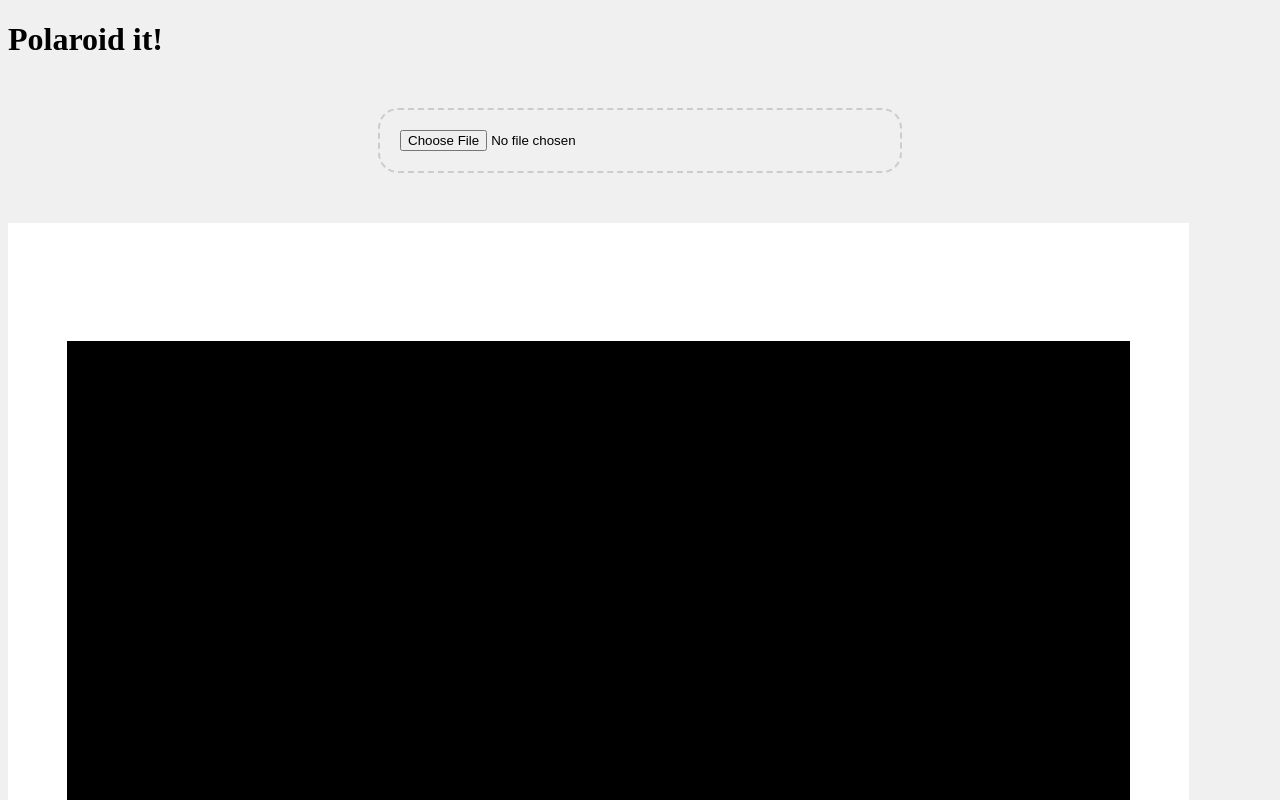
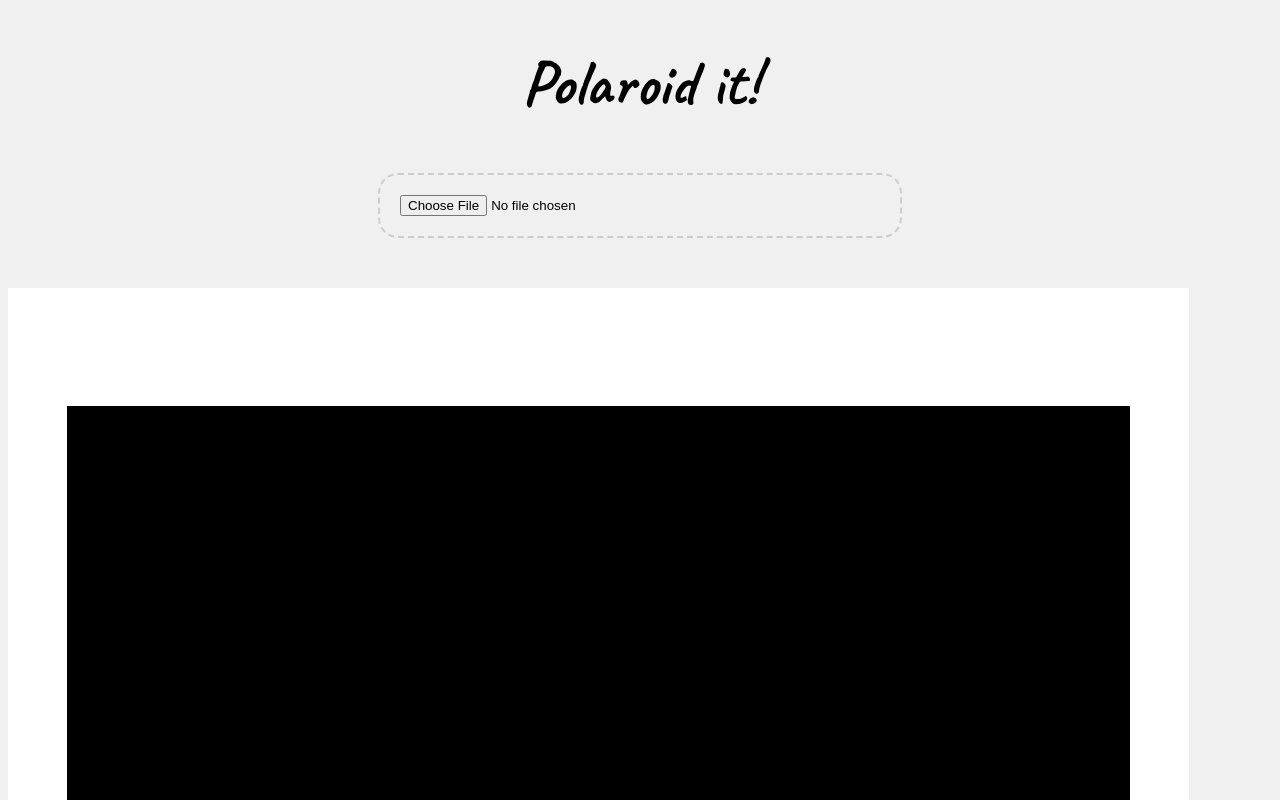
Before and after one commit to CodingCarlos/polaroid-it, a plain HTML site: page index.html in a window 1280 px wide. Shown: the top 800 px of the page. Drawn offline with Linux system fonts and the light colour scheme.

Commit message:
feat: Add typography

```diff
--- a/css/style.css
+++ b/css/style.css
@@ -1,5 +1,12 @@
 body {
 	background-color: #f0f0f0;
+}
+
+h1 {
+	font-family: "Caveat", cursive;
+	font-size: 4em;
+	text-align: center;
+	font-weight: bold;
 }
 
 /*.results {
@@ -25,7 +32,7 @@ body {
 	}
 	.polaroid__handle {
 		bottom: 58px;
-		font-family: "Comic sans", sans-serif;
+		font-family: "Caveat", cursive, sans-serif;
 		font-size: 84px;
 		left: 0px;
 		position: absolute;
--- a/index.html
+++ b/index.html
@@ -5,6 +5,11 @@
   <meta charset="utf-8">
   <meta name="viewport" content="width=device-width, initial-scale=1">
   <title>Polaroid it!</title>
+
+  <!-- Google fonts -->
+  <link rel="preconnect" href="https://fonts.googleapis.com">
+  <link rel="preconnect" href="https://fonts.gstatic.com" crossorigin>
+  <link href="https://fonts.googleapis.com/css2?family=Caveat:wght@400..700&display=swap" rel="stylesheet">
 
   <!-- Hack to avoid html2canvas to crash -->
   <style>
```
